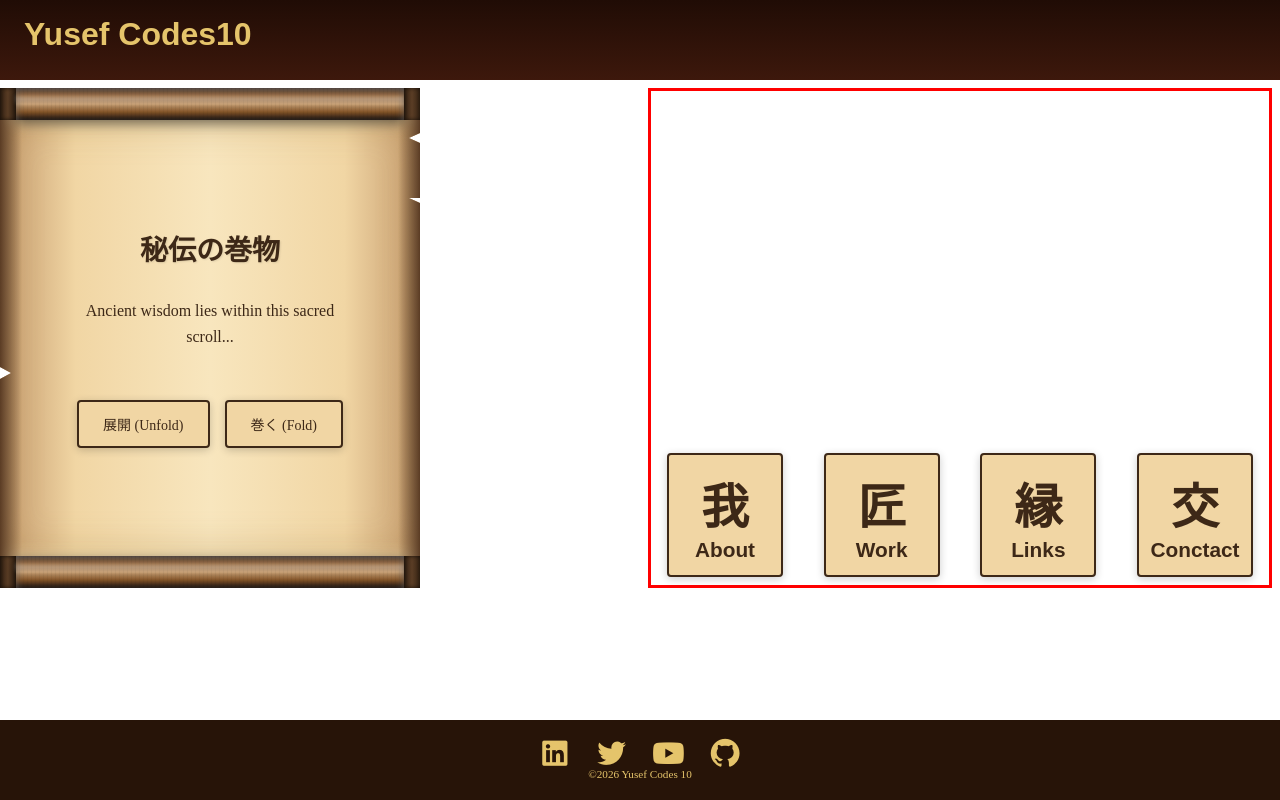
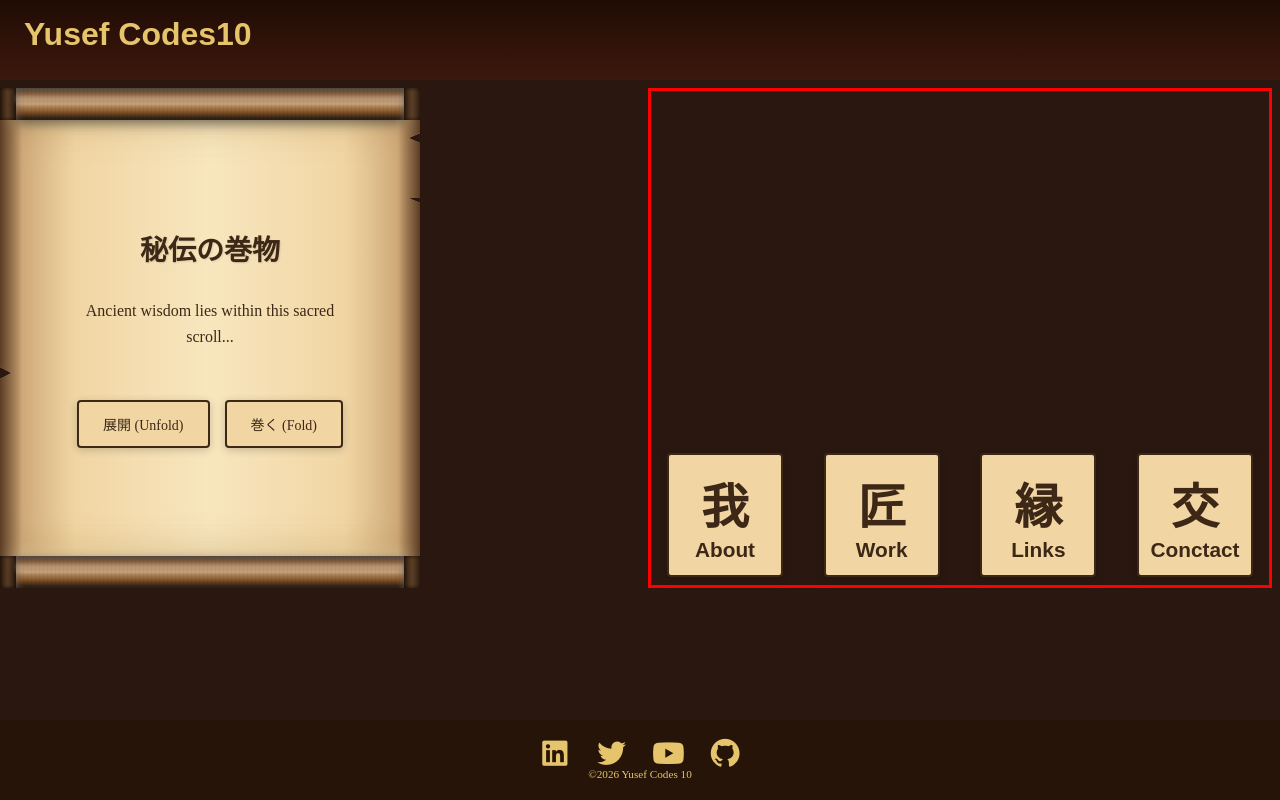
Before and after one commit to yusef-codes10/yusef-codes10-portfolio, a Vue app: page / in a window 1280 px wide. Built offline with nearby package versions, Linux system fonts and the light colour scheme; a web font is replaced by a local one.

Commit message:
a background color that I do not like

```diff
--- a/src/assets/main.css
+++ b/src/assets/main.css
@@ -10,6 +10,7 @@
     --dark-brown: #271408;
     --header-color: linear-gradient(to bottom, #200C05, #3D180C);
     --font-color: #E5C46B;
+    --background-color: #2a1810;
 
 
     --font-primary: 'Klee One', cursive;
@@ -23,3 +24,7 @@
     height: 100dvh; */
     font-family: 'Klee One', cursive;
 }
+
+body {
+    background-color: var(--background-color);
+}
```
